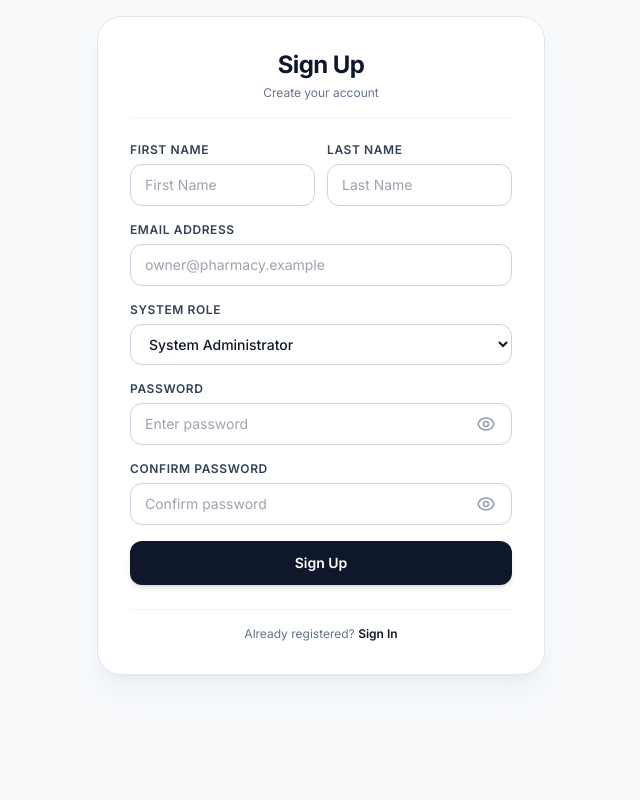
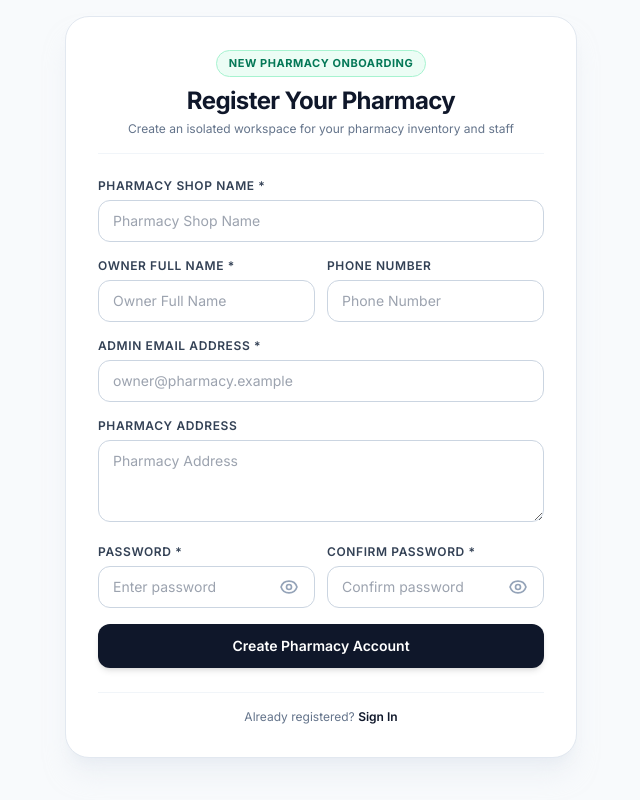
Before and after one commit to faruqueoumar-glitch/fyp, a Django app: page /register/ in a window 1280 px wide. Shown: the whole page, without its empty margins (319-959 px from the left). Run offline with Django 5.2, Linux system fonts and the light colour scheme; some libraries are stand-ins or nearby versions.

Commit message:
feat: update pharmacy registration form and dashboard sample-data banner

```diff
--- a/app/templates/auth/register.html
+++ b/app/templates/auth/register.html
@@ -1,13 +1,16 @@
 {% extends 'base.html' %}
 
-{% block title %}Sign Up | PharmaAudit OS{% endblock %}
+{% block title %}Register Your Pharmacy | PharmaAudit OS{% endblock %}
 
 {% block main_content %}
 <div class="min-h-[80vh] flex flex-col justify-center items-center p-4">
-    <div class="max-w-md w-full border border-slate-200 bg-white p-8 rounded-3xl shadow-xl shadow-slate-200/50">
+    <div class="max-w-lg w-full border border-slate-200 bg-white p-8 rounded-3xl shadow-xl shadow-slate-200/50">
         <div class="mb-6 border-b border-slate-100 pb-4 text-center">
-            <h1 class="text-2xl font-bold tracking-tight text-slate-900">Sign Up</h1>
-            <p class="text-xs text-slate-500 mt-1">Create your account</p>
+            <span class="inline-block px-3 py-1 bg-emerald-50 text-emerald-700 border border-emerald-200 rounded-full text-[11px] font-bold uppercase tracking-wider mb-2">
+                New Pharmacy Onboarding
+            </span>
+            <h1 class="text-2xl font-bold tracking-tight text-slate-900">Register Your Pharmacy</h1>
+            <p class="text-xs text-slate-500 mt-1">Create an isolated workspace for your pharmacy inventory and staff</p>
         </div>
 
         {% if form.non_field_errors %}
@@ -21,33 +24,40 @@
         <form method="POST" action="{% url 'register' %}" class="space-y-4" novalidate>
             {% csrf_token %}
 
-            <div class="grid grid-cols-2 gap-3">
             <div>
-                    <label for="{{ form.first_name.id_for_label }}" class="block text-xs font-semibold text-slate-700 uppercase tracking-wider mb-1.5">First Name</label>
-                    {{ form.first_name }}
-                    {% if form.first_name.errors %}<p class="mt-1 text-xs font-semibold text-rose-600">{{ form.first_name.errors.0 }}</p>{% endif %}
+                <label for="{{ form.shop_name.id_for_label }}" class="block text-xs font-semibold text-slate-700 uppercase tracking-wider mb-1.5">Pharmacy Shop Name *</label>
+                {{ form.shop_name }}
+                {% if form.shop_name.errors %}<p class="mt-1 text-xs font-semibold text-rose-600">{{ form.shop_name.errors.0 }}</p>{% endif %}
+            </div>
+
+            <div class="grid grid-cols-1 sm:grid-cols-2 gap-3">
+                <div>
+                    <label for="{{ form.full_name.id_for_label }}" class="block text-xs font-semibold text-slate-700 uppercase tracking-wider mb-1.5">Owner Full Name *</label>
+                    {{ form.full_name }}
+                    {% if form.full_name.errors %}<p class="mt-1 text-xs font-semibold text-rose-600">{{ form.full_name.errors.0 }}</p>{% endif %}
                 </div>
                 <div>
-                    <label for="{{ form.last_name.id_for_label }}" class="block text-xs font-semibold text-slate-700 uppercase tracking-wider mb-1.5">Last Name</label>
-                    {{ form.last_name }}
-                    {% if form.last_name.errors %}<p class="mt-1 text-xs font-semibold text-rose-600">{{ form.last_name.errors.0 }}</p>{% endif %}
+                    <label for="{{ form.phone_number.id_for_label }}" class="block text-xs font-semibold text-slate-700 uppercase tracking-wider mb-1.5">Phone Number</label>
+                    {{ form.phone_number }}
+                    {% if form.phone_number.errors %}<p class="mt-1 text-xs font-semibold text-rose-600">{{ form.phone_number.errors.0 }}</p>{% endif %}
                 </div>
             </div>
 
             <div>
-                <label for="{{ form.email.id_for_label }}" class="block text-xs font-semibold text-slate-700 uppercase tracking-wider mb-1.5">Email Address</label>
+                <label for="{{ form.email.id_for_label }}" class="block text-xs font-semibold text-slate-700 uppercase tracking-wider mb-1.5">Admin Email Address *</label>
                 {{ form.email }}
                 {% if form.email.errors %}<p class="mt-1 text-xs font-semibold text-rose-600">{{ form.email.errors.0 }}</p>{% endif %}
             </div>
 
             <div>
-                <label for="{{ form.role.id_for_label }}" class="block text-xs font-semibold text-slate-700 uppercase tracking-wider mb-1.5">System Role</label>
-                {{ form.role }}
-                {% if form.role.errors %}<p class="mt-1 text-xs font-semibold text-rose-600">{{ form.role.errors.0 }}</p>{% endif %}
+                <label for="{{ form.address.id_for_label }}" class="block text-xs font-semibold text-slate-700 uppercase tracking-wider mb-1.5">Pharmacy Address</label>
+                {{ form.address }}
+                {% if form.address.errors %}<p class="mt-1 text-xs font-semibold text-rose-600">{{ form.address.errors.0 }}</p>{% endif %}
             </div>
 
+            <div class="grid grid-cols-1 sm:grid-cols-2 gap-3">
                 <div>
-                <label for="{{ form.password.id_for_label }}" class="block text-xs font-semibold text-slate-700 uppercase tracking-wider mb-1.5">Password</label>
+                    <label for="{{ form.password.id_for_label }}" class="block text-xs font-semibold text-slate-700 uppercase tracking-wider mb-1.5">Password *</label>
                     <div class="relative">
                         {{ form.password }}
                         <button type="button" onclick="togglePasswordVisibility('registerPassword', 'eyeIconReg')" class="absolute right-3 top-1/2 -translate-y-1/2 text-slate-400 hover:text-slate-700 focus:outline-none p-1">
@@ -61,7 +71,7 @@
                 </div>
 
                 <div>
-                <label for="{{ form.confirm_password.id_for_label }}" class="block text-xs font-semibold text-slate-700 uppercase tracking-wider mb-1.5">Confirm Password</label>
+                    <label for="{{ form.confirm_password.id_for_label }}" class="block text-xs font-semibold text-slate-700 uppercase tracking-wider mb-1.5">Confirm Password *</label>
                     <div class="relative">
                         {{ form.confirm_password }}
                         <button type="button" onclick="togglePasswordVisibility('registerConfirmPassword', 'eyeIconConfirm')" class="absolute right-3 top-1/2 -translate-y-1/2 text-slate-400 hover:text-slate-700 focus:outline-none p-1">
@@ -73,9 +83,10 @@
                     </div>
                     {% if form.confirm_password.errors %}<p class="mt-1 text-xs font-semibold text-rose-600">{{ form.confirm_password.errors.0 }}</p>{% endif %}
                 </div>
+            </div>
 
             <button type="submit" class="w-full py-3 bg-slate-900 hover:bg-slate-800 text-white font-semibold text-sm rounded-xl shadow-md transition duration-200">
-                Sign Up
+                Create Pharmacy Account
             </button>
         </form>
 
@@ -98,7 +109,7 @@ function togglePasswordVisibility(inputId, iconId) {
 
     if (input.type === 'password') {
         input.type = 'text';
-        icon.innerHTML = `<path stroke-linecap="round" stroke-linejoin="round" stroke-width="2" d="M13.875 18.825A10.05 10.05 0 0112 19c-4.478 0-8.268-2.943-9.543-7a9.97 9.97 0 011.563-3.029m5.858-5.908a10.018 10.018 0 014.122-.963c4.478 0 8.268 2.943 9.543 7a10.025 10.025 0 01-4.132 5.411m0 0L21 21f-9-9" />`;
+        icon.innerHTML = `<path stroke-linecap="round" stroke-linejoin="round" stroke-width="2" d="M13.875 18.825A10.05 10.05 0 0112 19c-4.478 0-8.268-2.943-9.543-7a9.97 9.97 0 011.563-3.029m5.858-5.908a10.018 10.018 0 014.122-.963c4.478 0 8.268 2.943 9.543 7a10.025 10.025 0 01-4.132 5.411m0 0L21 21m-9-9l-9-9" />`;
     } else {
         input.type = 'password';
         icon.innerHTML = `<path stroke-linecap="round" stroke-linejoin="round" stroke-width="2" d="M15 12a3 3 0 11-6 0 3 3 0 016 0z" /><path stroke-linecap="round" stroke-linejoin="round" stroke-width="2" d="M2.458 12C3.732 7.943 7.523 5 12 5c4.478 0 8.268 2.943 9.542 7-1.274 4.057-5.064 7-9.542 7-4.477 0-8.268-2.943-9.542-7z" />`;
--- a/app/views.py
+++ b/app/views.py
@@ -773,6 +773,8 @@ def dashboard_view(request):
         'recent_audits': recent_audits,
         'ledger_intact': ledger_intact,
         'sections_summary': sections_summary,
+        'total_medications': Medication.objects.count(),
+        'has_sample_data': Medication.objects.filter(sku__startswith='SAM-').exists(),
     }
     return render(request, 'dashboard.html', context)
 
```
Also changed, not shown: app/templates/dashboard.html (+40 -0 lines), app/tests.py (+9 -0 lines). Lines whose indentation alone changed are shown as unchanged.
